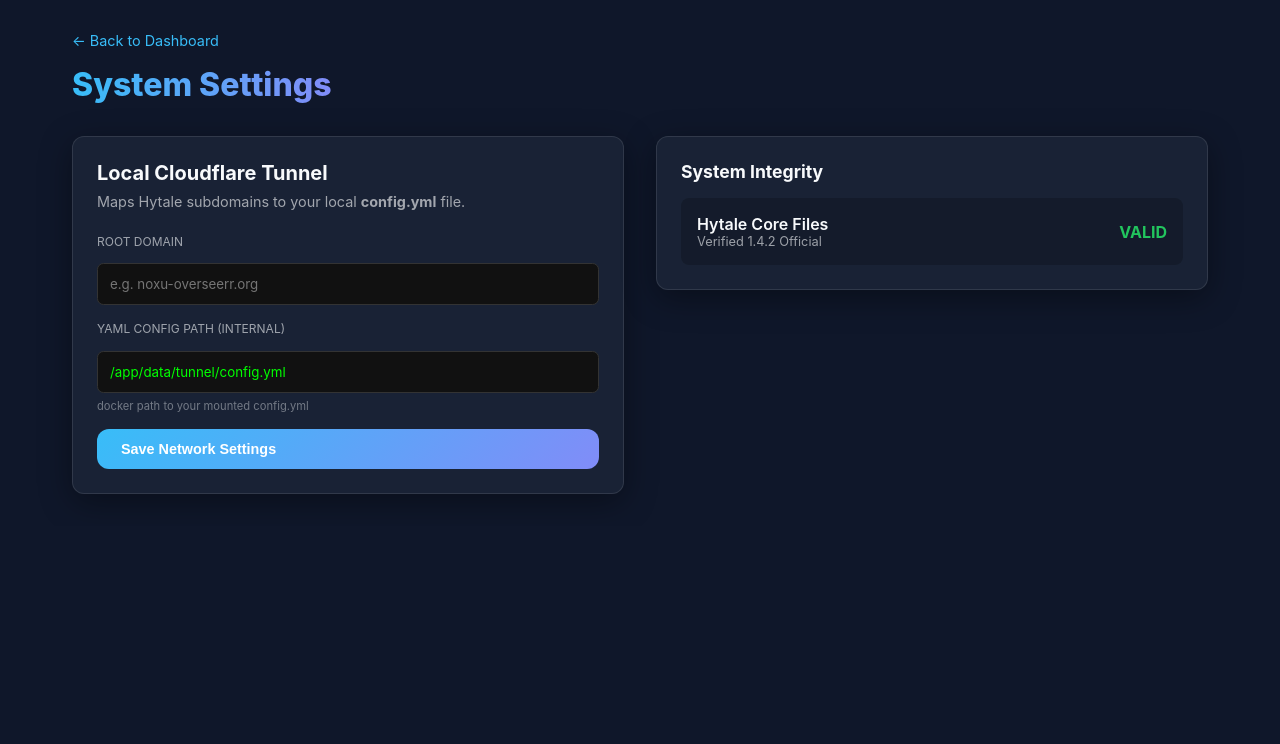
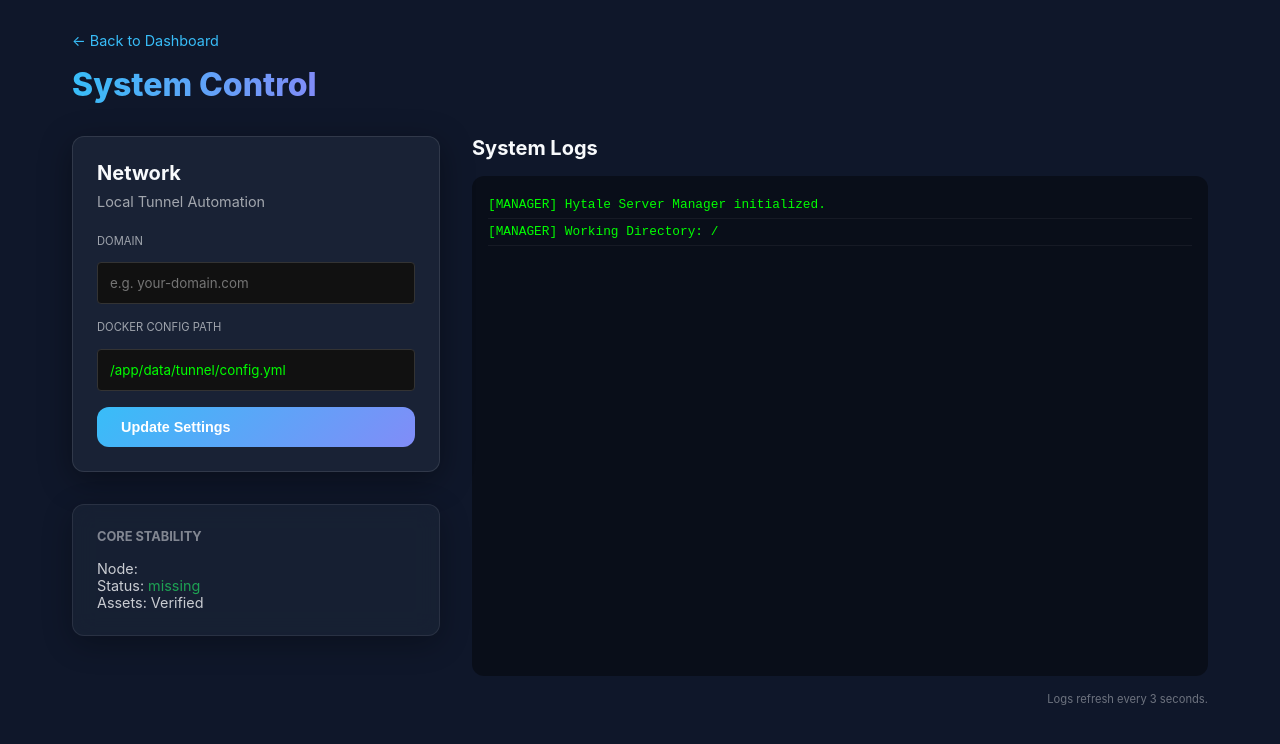
Before and after one commit to Ringmaster500/hytale-server-manager, a Next.js app: page /settings in a window 1280 px wide. Shown: the top 744 px of the page. Built offline with nearby package versions, Linux system fonts and the light colour scheme.

Commit message:
Fix: UDP Tunneling support and full System Logs UI restoration.

```diff
--- a/src/app/settings/page.tsx
+++ b/src/app/settings/page.tsx
@@ -1,11 +1,13 @@
 'use client';
 
-import { useEffect, useState } from 'react';
+import { useEffect, useState, useRef } from 'react';
 import Link from 'next/link';
 
 export default function Settings() {
   const [status, setStatus] = useState<any>(null);
+  const [logs, setLogs] = useState<string[]>([]);
   const [loading, setLoading] = useState(false);
+  const logsRef = useRef<HTMLDivElement>(null);
 
   const [cloudflareDomain, setCloudflareDomain] = useState('');
   const [cloudflareConfigPath, setCloudflareConfigPath] = useState('/app/data/tunnel/config.yml');
@@ -18,11 +20,24 @@
         setCloudflareDomain(data.config.cloudflare.domain || '');
         setCloudflareConfigPath(data.config.cloudflare.configPath || '/app/data/tunnel/config.yml');
     }
+
+    // Fetch logs
+    const lRes = await fetch('/api/logs');
+    const lData = await lRes.json();
+    setLogs(lData.logs || []);
   };
 
   useEffect(() => {
     fetchStatus();
+    const interval = setInterval(fetchStatus, 3000);
+    return () => clearInterval(interval);
   }, []);
+
+  useEffect(() => {
+    if (logsRef.current) {
+      logsRef.current.scrollTop = logsRef.current.scrollHeight;
+    }
+  }, [logs]);
 
   const saveCloudflare = async () => {
     setLoading(true);
@@ -36,10 +51,10 @@
             configPath: cloudflareConfigPath
           })
       });
-      alert("Cloudflare local configuration saved!");
+      alert("Settings saved!");
       fetchStatus();
     } catch (e) {
-      alert("Failed to save settings.");
+      alert("Failed to save.");
     } finally {
       setLoading(false);
     }
@@ -52,39 +67,38 @@
       <Link href="/" style={{ color: 'var(--accent)', fontSize: '0.9rem', marginBottom: '1rem', display: 'block' }}>&larr; Back to Dashboard</Link>
 
       <header className="header">
-        <h1 className="title">System Settings</h1>
+        <h1 className="title">System Control</h1>
       </header>
 
-      <div style={{ display: 'grid', gridTemplateColumns: '1fr 1fr', gap: '2rem' }}>
+      <div style={{ display: 'grid', gridTemplateColumns: 'minmax(350px, 1fr) 2fr', gap: '2rem' }}>
+        <aside style={{ display: 'flex', flexDirection: 'column', gap: '2rem' }}>
+          {/* Cloudflare Section */}
           <section className="card glass">
             <div style={{ marginBottom: '1.5rem' }}>
-            <h2 style={{ fontSize: '1.25rem', fontWeight: '700', marginBottom: '0.5rem' }}>Local Cloudflare Tunnel</h2>
+              <h2 style={{ fontSize: '1.25rem', fontWeight: '700', marginBottom: '0.5rem' }}>Network</h2>
               <p style={{ color: 'rgba(255,255,255,0.6)', fontSize: '0.9rem' }}>
-              Maps Hytale subdomains to your local <b>config.yml</b> file.
+                Local Tunnel Automation
               </p>
             </div>
 
             <div style={{ display: 'flex', flexDirection: 'column', gap: '1rem' }}>
               <div>
-              <label style={{ display: 'block', fontSize: '0.75rem', opacity: 0.6, marginBottom: '0.4rem', textTransform: 'uppercase' }}>Root Domain</label>
+                <label style={{ display: 'block', fontSize: '0.7rem', opacity: 0.6, marginBottom: '0.4rem', textTransform: 'uppercase' }}>Domain</label>
                 <input
                   className="console-input"
-                style={{ width: '100%', borderRadius: '0.4rem', padding: '0.75rem' }}
-                placeholder="e.g. noxu-overseerr.org"
                   value={cloudflareDomain}
                   onChange={(e) => setCloudflareDomain(e.target.value)}
+                  placeholder="e.g. your-domain.com"
                 />
               </div>
 
               <div>
-              <label style={{ display: 'block', fontSize: '0.75rem', opacity: 0.6, marginBottom: '0.4rem', textTransform: 'uppercase' }}>YAML Config Path (Internal)</label>
+                <label style={{ display: 'block', fontSize: '0.7rem', opacity: 0.6, marginBottom: '0.4rem', textTransform: 'uppercase' }}>Docker Config Path</label>
                 <input
                   className="console-input"
-                style={{ width: '100%', borderRadius: '0.4rem', padding: '0.75rem' }}
                   value={cloudflareConfigPath}
                   onChange={(e) => setCloudflareConfigPath(e.target.value)}
                 />
-              <p style={{ fontSize: '0.7rem', opacity: 0.4, marginTop: '0.4rem' }}>docker path to your mounted config.yml</p>
               </div>
 
               <button
@@ -92,22 +106,38 @@
                 onClick={saveCloudflare}
                 disabled={loading}
               >
-              {loading ? 'Saving...' : 'Save Network Settings'}
+                {loading ? 'Saving...' : 'Update Settings'}
               </button>
             </div>
           </section>
 
-        <section>
-             <div className="card glass">
-                <h2 style={{ fontSize: '1.1rem', fontWeight: '700', marginBottom: '1rem' }}>System Integrity</h2>
-                <div style={{ display: 'flex', justifyContent: 'space-between', alignItems: 'center', padding: '1rem', background: 'rgba(0,0,0,0.2)', borderRadius: '0.5rem' }}>
-                   <div>
-                      <p style={{ fontWeight: '600' }}>Hytale Core Files</p>
-                      <p style={{ fontSize: '0.8rem', opacity: 0.6 }}>Verified 1.4.2 Official</p>
+          {/* System Info */}
+          <section className="card glass" style={{ opacity: 0.8 }}>
+             <h3 style={{ fontSize: '0.8rem', opacity: 0.6, marginBottom: '1rem', textTransform: 'uppercase' }}>Core Stability</h3>
+             <div style={{ fontSize: '0.9rem' }}>
+                <p>Node: {status.nodeVersion}</p>
+                <p>Status: <span style={{ color: 'var(--success)' }}>{status.jarStatus}</span></p>
+                <p>Assets: Verified</p>
              </div>
-                   <span style={{ color: 'var(--success)', fontWeight: '700' }}>VALID</span>
+          </section>
+        </aside>
+
+        {/* Logs Section */}
+        <section style={{ display: 'flex', flexDirection: 'column', gap: '1rem' }}>
+          <h2 style={{ fontSize: '1.25rem', fontWeight: '700' }}>System Logs</h2>
+          <div
+            className="console"
+            ref={logsRef}
+            style={{ height: '500px', fontSize: '0.8rem', background: 'rgba(0,0,0,0.4)', borderRadius: '0.75rem' }}
+          >
+            {logs.map((log, i) => (
+              <div key={i} style={{ borderBottom: '1px solid rgba(255,255,255,0.05)', padding: '0.25rem 0' }}>
+                 {log}
               </div>
+            ))}
+            {logs.length === 0 && <div style={{ opacity: 0.4 }}>Initializing system heartbeat...</div>}
           </div>
+          <p style={{ fontSize: '0.7rem', opacity: 0.4, textAlign: 'right' }}>Logs refresh every 3 seconds.</p>
         </section>
       </div>
     </main>
--- a/src/lib/server/tunnel.ts
+++ b/src/lib/server/tunnel.ts
@@ -48,7 +48,7 @@
       // Add new rule at the beginning (before the catch-all)
       data.ingress.unshift({
         hostname: fullDomain,
-        service: `http://localhost:${targetPort}`
+        service: `udp://localhost:${targetPort}`
       });
 
       // Ensure the catch-all (404) is always at the end
```
Lines whose indentation alone changed are shown as unchanged.
